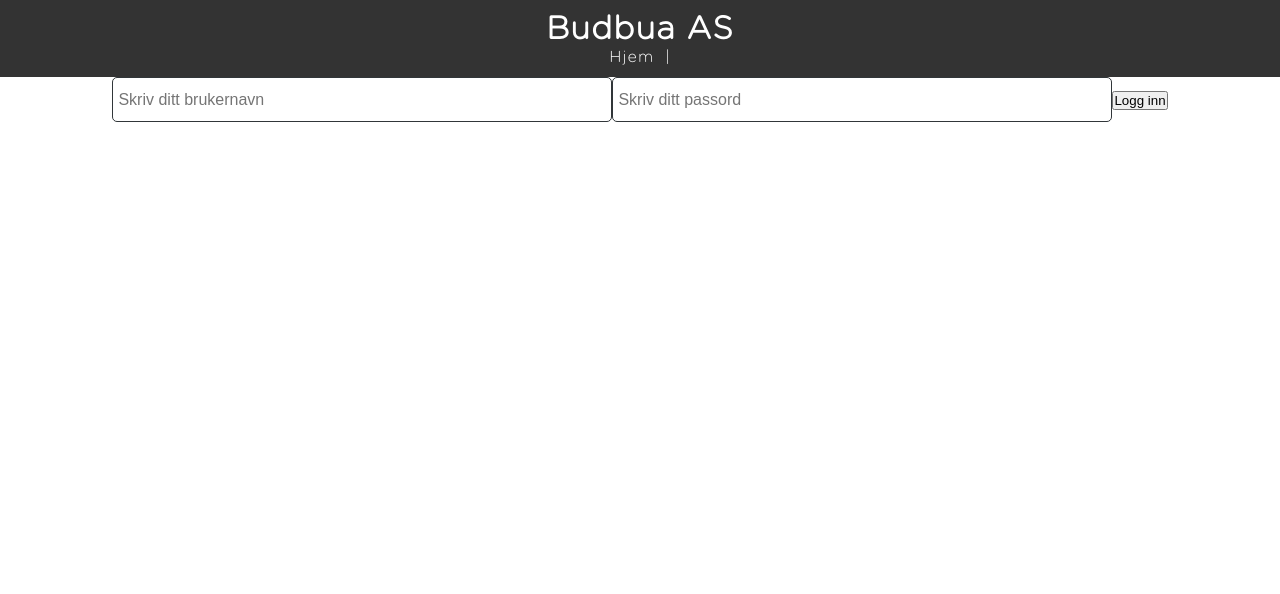
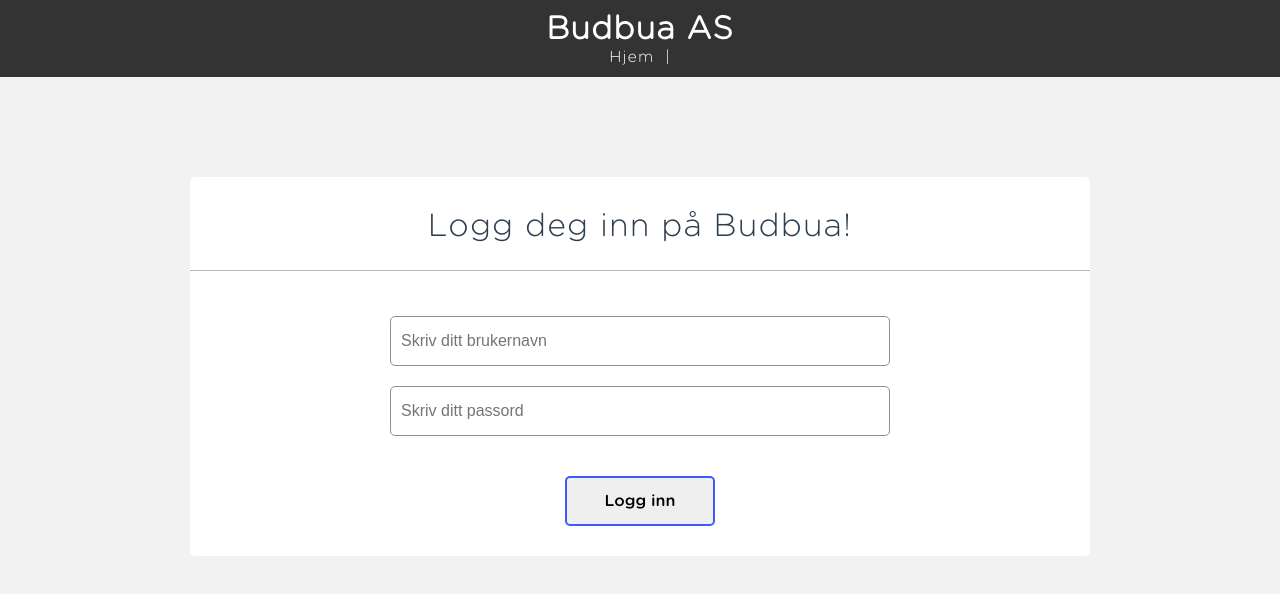
Before and after one commit to ankile/budbua-classifieds, a Vue app in the folder frontend/: page /#/ in a window 1280 px wide. Shown: the top 594 px of the page. Built offline with nearby package versions, Linux system fonts and the light colour scheme; no server answers.

Commit message:
Styled and restructured login component + wrapper

```diff
--- a/frontend/src/App.vue
+++ b/frontend/src/App.vue
@@ -26,20 +26,29 @@
     padding: 0;
   }
 
+  @font-face {
+    font-family: gotham_light;
+    src: url('./../public/fonts/GothamRounded-Light.otf');
+  }
+  @font-face {
+    font-family: gotham_bold;
+    src: url('./../public/fonts/GothamRounded-Bold.otf');
+  }
+  @font-face {
+    font-family: gotham;
+    src: url('./../public/fonts/GothamRounded-Medium.otf');
+  }
+
   #app {
     -webkit-font-smoothing: antialiased;
     -moz-osx-font-smoothing: grayscale;
     text-align: center;
-    font-family: gotham_light;
+    font-family: gotham_light ;
     letter-spacing: 1.1px;
     color: #2c3e50;
+    background-color: #F2F2F2;
 
-  }
-  @font-face {
-    font-family: gotham_light;
-    src: url('./../public/fonts/GothamRounded-Light.otf');
   }
 
 
-
 </style>
--- a/frontend/src/components/Button.vue
+++ b/frontend/src/components/Button.vue
@@ -48,3 +48,17 @@
     }
 
 </script>
+
+<style scoped>
+    .button--small{
+        width:150px;
+        border: 2px solid #3d5aff;
+        height:50px;
+        border-radius: 5px;
+        font-size:1em;
+        font-family: gotham;
+        z-index:100;
+        outline:none;
+    }
+
+</style>
--- /dev/null
+++ b/frontend/src/components/Card.vue
@@ -0,0 +1,38 @@
+<!--
+
+A styled card-component meant for wrapping other components.
+
+-->
+
+
+<template>
+
+    <div class="card">
+        <slot></slot> <!--en <slot> komponent lar deg sende andre komponenter som argumenter-->
+    </div>
+
+</template>
+
+<script>
+
+    export default {
+        props: {
+            variant:{
+                type:String,
+                default:'text-input--small'
+            },
+        },
+    }
+
+</script>
+
+<style>
+
+    .card{
+        background-color:white;
+        width:900px;
+        border-radius: 5px;
+        min-height:200px;
+    }
+
+</style>
--- a/frontend/src/components/Input_Text.vue
+++ b/frontend/src/components/Input_Text.vue
@@ -57,7 +57,7 @@
         width:175px;
         height:40px;
         border-radius: 5px;
-        border:1px solid #313639;
+        border:1px solid #8f8f8f;
         padding:5px;
         font-size:1em;
         outline:none;
@@ -66,10 +66,10 @@
 
     .text-input--large{
         width:500px;
-        height:45px;
+        height:50px;
         border-radius: 5px;
-        border:1px solid #313639;
-        padding:5px;
+        border:1px solid #8f8f8f;
+        padding:10px;
         font-size:1em;
         outline:none;
         -webkit-appearance: none;
--- a/frontend/src/views/Index.vue
+++ b/frontend/src/views/Index.vue
@@ -1,6 +1,6 @@
 <template>
     <div class="index">
-       <Login v-bind:value="test"></Login>
+       <authWrapper></authWrapper>
     </div>
 </template>
 
@@ -9,12 +9,12 @@
     import Ad from './ad/Ad'
     import AdSearch from './ad/AdSearch'
     import axios from 'axios';
-    import Login from './auth/Login'
+    import authWrapper from './auth/authWrapper'
 
     export default {
         name: "Index",
         components: {
-            Login
+            authWrapper
         },
         data() {
             return {
--- a/frontend/src/views/auth/Login.vue
+++ b/frontend/src/views/auth/Login.vue
@@ -8,22 +8,36 @@
 -->
 
 <template>
-    <div>
+    <div class="login-container">
+        <Card class="login-card">
+            <div class="card-header"> <!--TODO: legg card-header inn i selve card komponenten -->
+                Logg deg inn på Budbua!
+            </div>
+            <div class="input-group">
                 <Input_Text
                         v-model="usernameInput"
                         v-bind:variant="'text-input--large'"
                         v-bind:placeholder="'Skriv ditt brukernavn'"
+                        class="input"
                 />
 
                 <Input_Text
                         v-model="passwordInput"
                         v-bind:variant="'text-input--large'"
                         v-bind:placeholder="'Skriv ditt passord'"
+                        class="input"
                 />
+            </div>
+
+            <div class="input-group">
                 <Button
                         v-bind:variant="'button--small'"
                         v-bind:text="'Logg inn'">
+
                 </Button>
+            </div>
+
+        </Card>
 
     </div>
 </template>
@@ -31,6 +45,7 @@
 <script>
     import Input_Text from "../../components/Input_Text";
     import Button from "../../components/Button";
+    import Card from "../../components/Card";
 
     export default {
 
@@ -43,7 +58,8 @@
 
         components: {
             Input_Text,
-            Button
+            Button,
+            Card
         },
 
         methods: {
@@ -57,6 +73,22 @@
 
 </script>
 
-<style lang="scss" scoped>
+<style scoped>
 
+    .card-header{
+        font-size:2em;
+
+        border-bottom:1px solid #B7B7B7;
+        padding:10px 0 25px 0;
+        margin: 0 0 35px 0;
+    }
+    .login-card{
+        padding:20px 0 20px 0;
+    }
+    .input{
+        margin:10px;
+    }
+    button{
+        margin:30px 0 10px 0; /*TODO: klasse her*/
+    }
 </style>
--- a/frontend/src/views/auth/authWrapper.vue
+++ b/frontend/src/views/auth/authWrapper.vue
@@ -5,10 +5,39 @@
 -->
 
 <template>
-    <h1>{{hello}}</h1>
+    <div class="authWrapper-container">
+        <Login />
+    </div>
 </template>
 
 <script>
+   import Login from './Login'
 
+    export default {
+
+        data() {
+            return {
+                usernameInput: '',
+                passwordInput: ''
+            }
+        },
+
+        components: {
+           Login
+        }
+
+    }
 
 </script>
+
+<style scoped>
+
+.authWrapper-container{
+    width: 100%;
+    height: 100%;
+    display: flex;
+    justify-content: center;
+    margin-top:100px;
+}
+
+</style>
```
Lines whose indentation alone changed are shown as unchanged.
